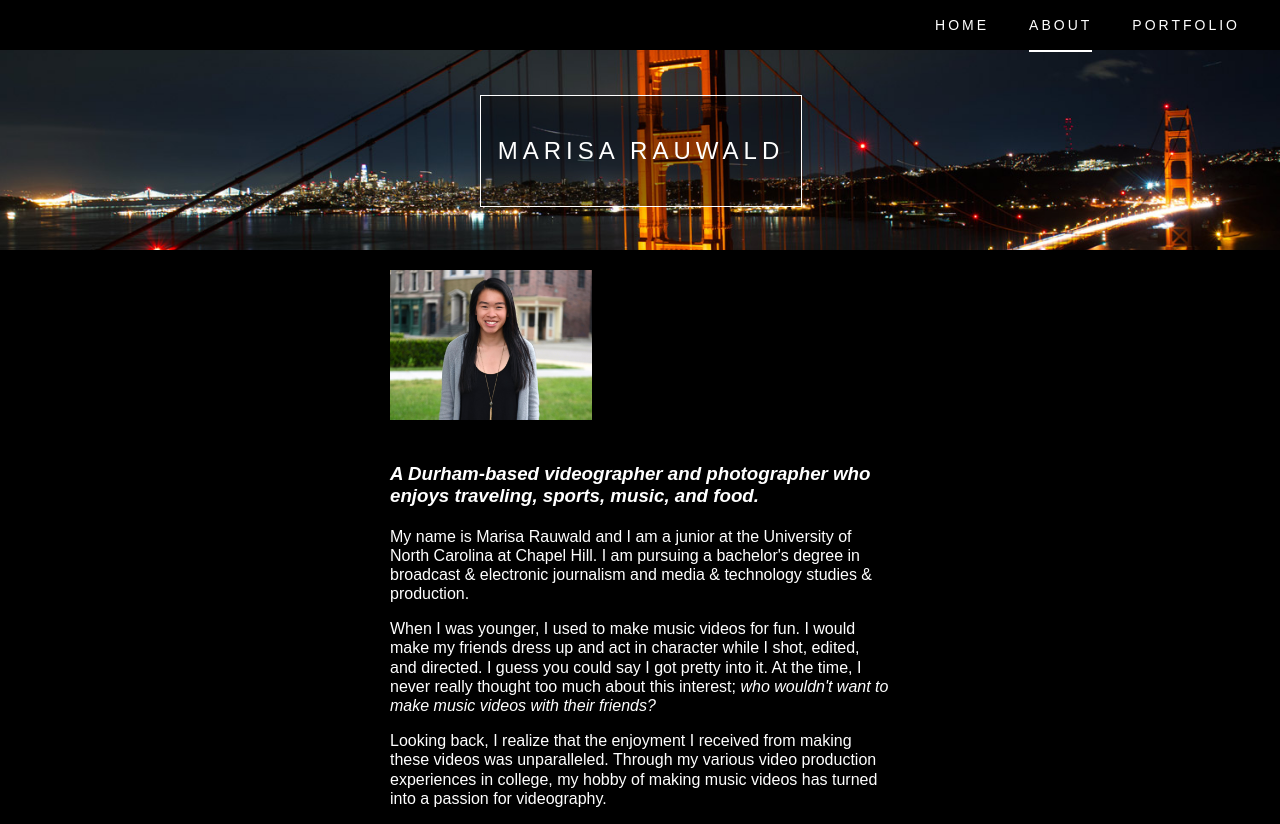
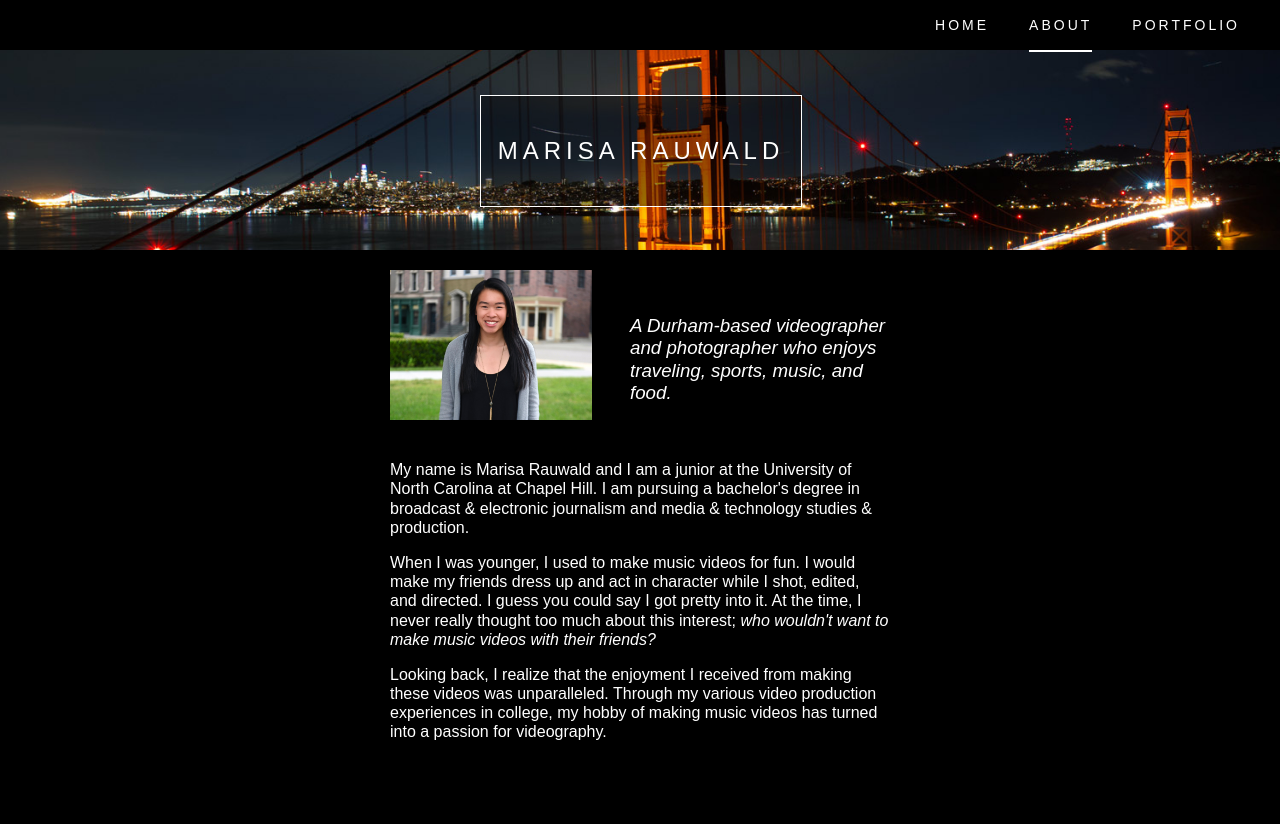
Before and after one commit to mrauwald/mrauwald.github.io, a plain HTML site: page about.html in a window 1280 px wide. After the commit the page ends 800 px from the top, so only its background shows below. Drawn offline with Linux system fonts and the light colour scheme.

Commit message:
Add files via upload

```diff
--- a/style.css
+++ b/style.css
@@ -99,7 +99,7 @@ header a.active {
     margin-bottom: 50px;
 }
 
-#main_content h2 {
+#main_content h3 {
     display: block;
     float: right;
     width: 260px;
```
